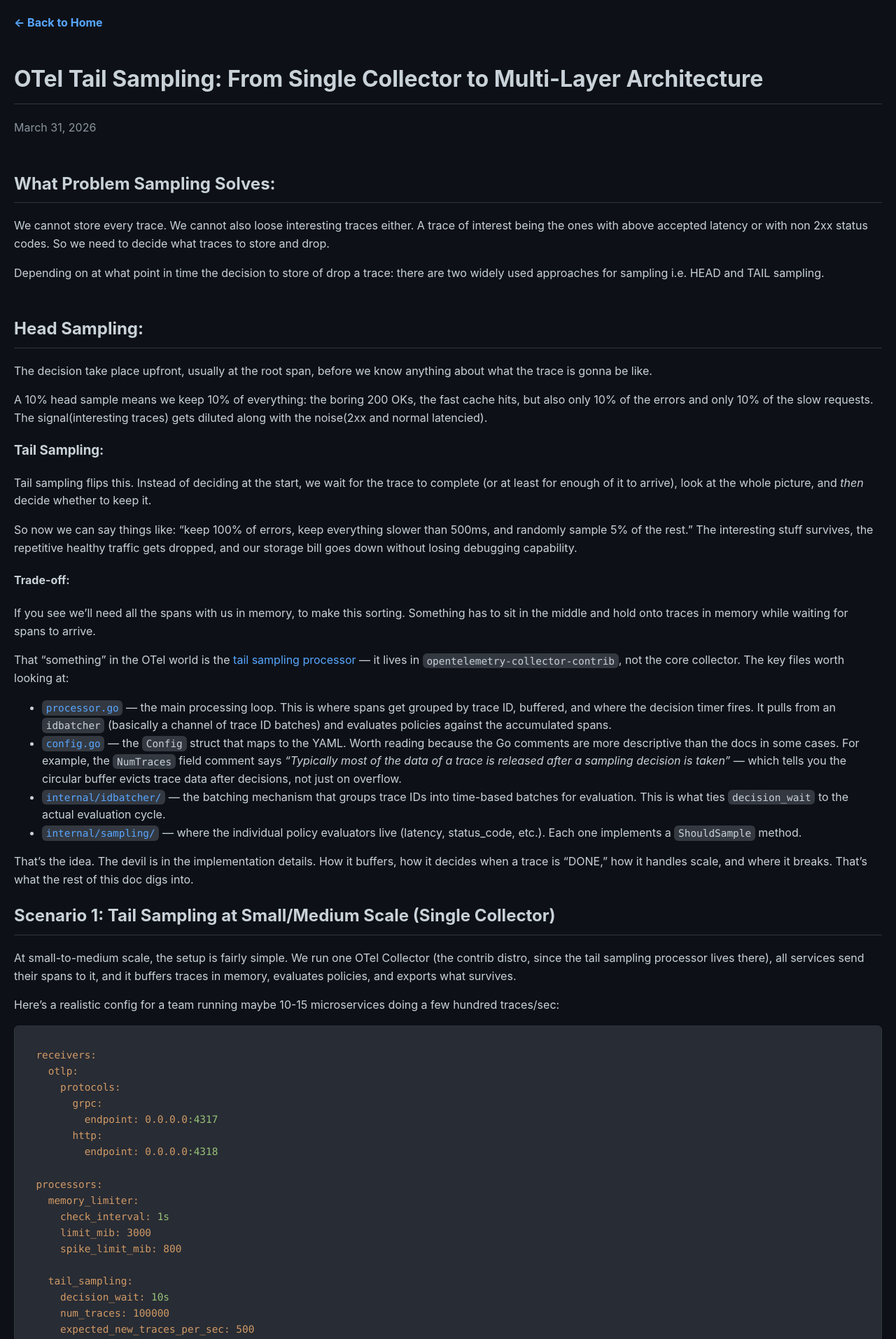
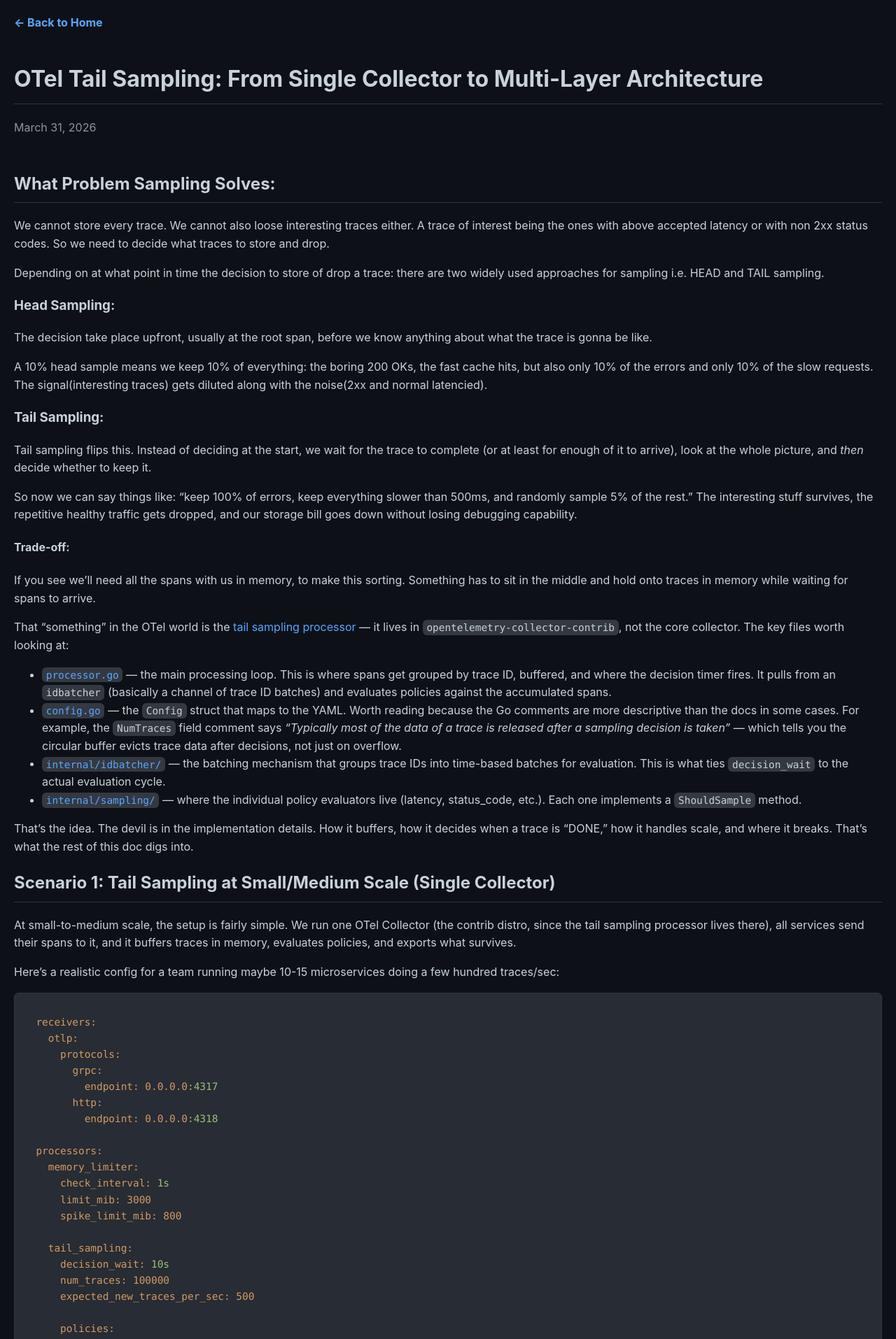
Before and after one commit to naman47vyas/naman47vyas.lol, a Jekyll site: the page built from blog/otel_tail_sampling.md, in a window 1280 px wide. Shown: the top 1914 px of the page at 70% size. Built offline with Jekyll 4.4.1, drawn with Linux system fonts in a browser that asks for light colours; nearby versions of some CDN libraries.

Commit message:
Inconsistent headings

```diff
--- a/blog/otel_tail_sampling.md
+++ b/blog/otel_tail_sampling.md
@@ -11,7 +11,7 @@ We cannot store every trace. We cannot also loose interesting traces either. A t
 Depending on at what point in time the decision to store of drop a trace: there are two widely used approaches for sampling i.e. HEAD and TAIL sampling.
 
 
-## Head Sampling:
+### Head Sampling:
 
 The decision take place upfront, usually at the root span, before we know anything about what the trace is gonna be like.
 
```
